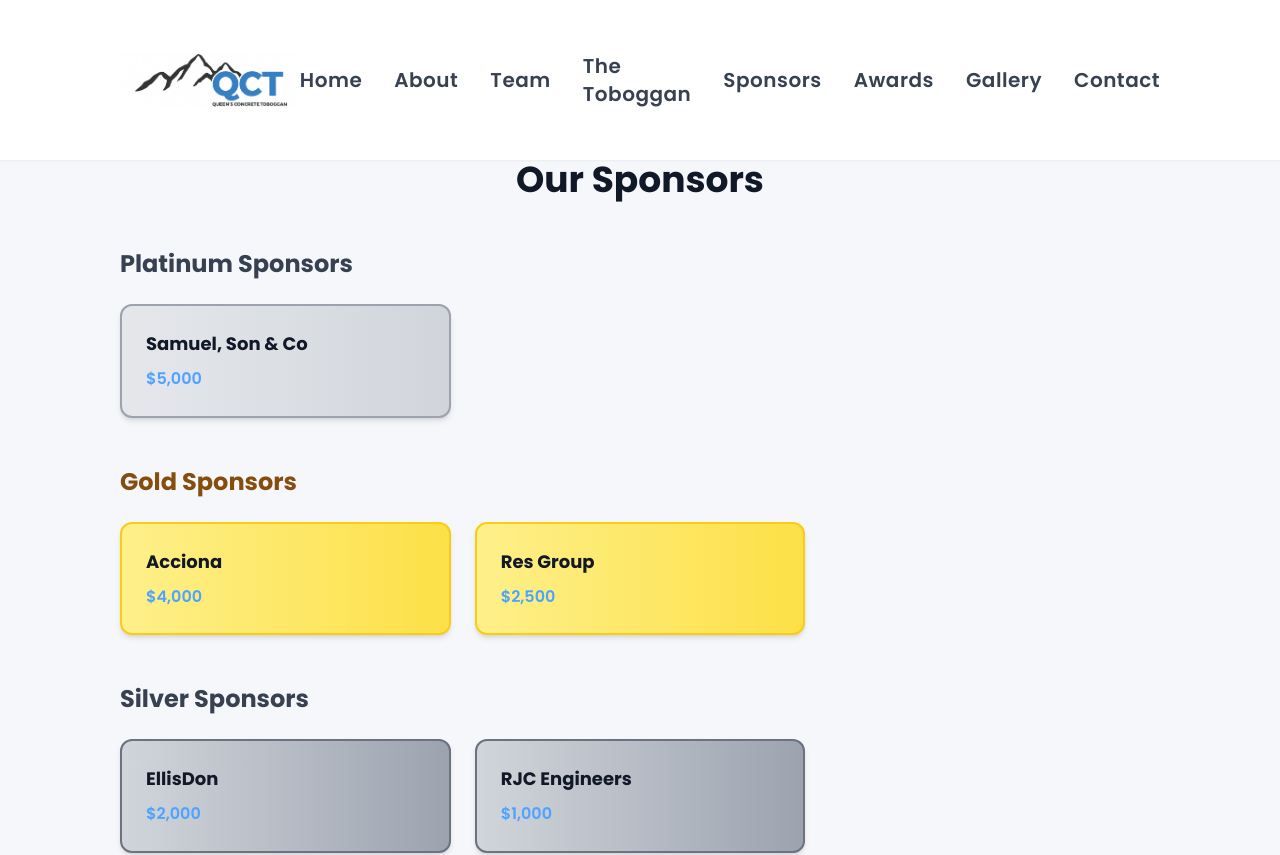
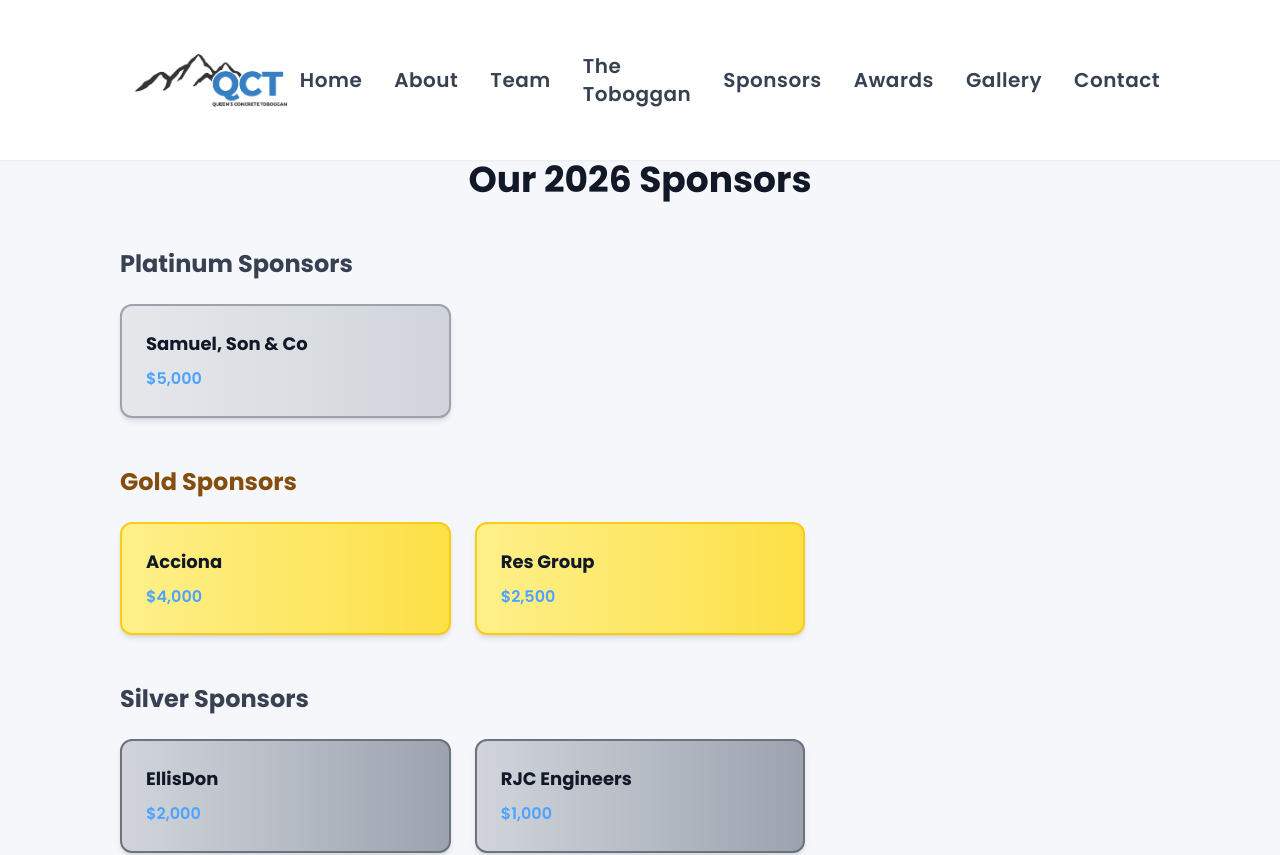
Before and after one commit to QUTBogg/qct-website, a Next.js app: page /sponsors in a window 1280 px wide. Shown: the top 855 px of the page. Built offline with nearby package versions, Linux system fonts and the light colour scheme.

Commit message:
sponsor edit

```diff
--- a/components/SponsorsSection.tsx
+++ b/components/SponsorsSection.tsx
@@ -48,7 +48,7 @@
     >
       <div className="w-full max-w-[95%] md:max-w-[90%] lg:max-w-[85%] mx-auto px-3 sm:px-4 md:px-6">
         <h2 className="text-3xl md:text-4xl font-bold text-gray-900 mb-12 text-center">
-          Our Sponsors
+          Our 2026 Sponsors
         </h2>
 
         {/* Sponsors by Tier */}
```
